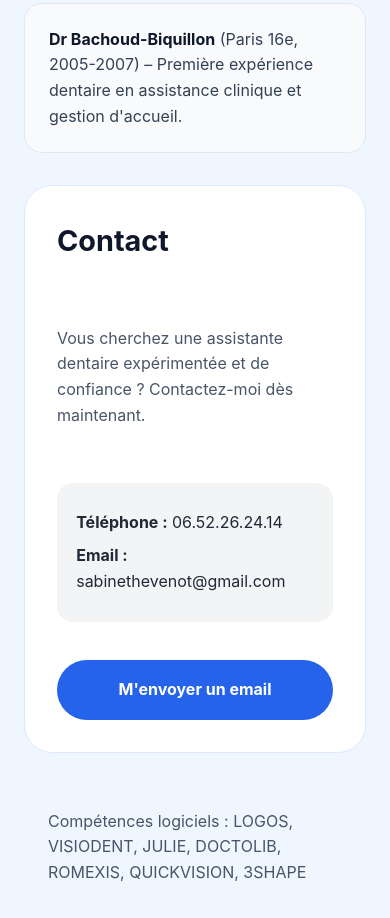
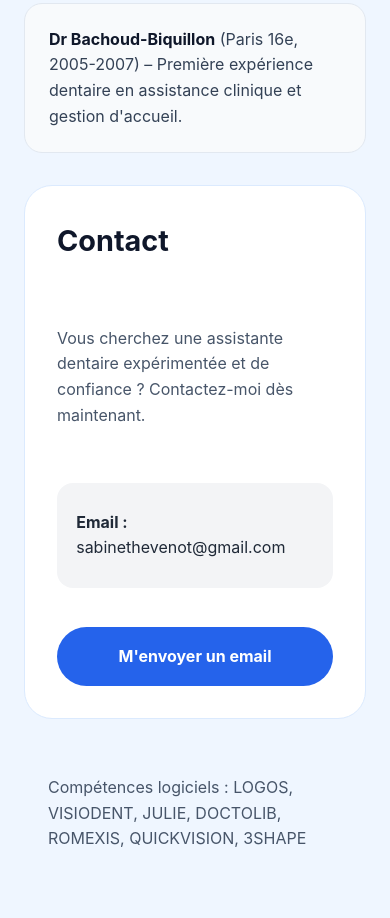
Before and after one commit to allaincedric-ctrl/sabinethevenot, a plain HTML site: page index.html in a window 390 px wide. Shown: the part 2604-3522 px from the top of the page. Drawn offline with Linux system fonts and the light colour scheme.

Commit message:
Remove phone number from contact section

```diff
--- a/index.html
+++ b/index.html
@@ -68,7 +68,6 @@
       <h2>Contact</h2>
       <p>Vous cherchez une assistante dentaire expérimentée et de confiance ? Contactez-moi dès maintenant.</p>
       <div class="contact-details">
-        <p><strong>Téléphone :</strong> 06.52.26.24.14</p>
         <p><strong>Email :</strong> sabinethevenot@gmail.com</p>
       </div>
       <button id="email-button" class="button primary">M'envoyer un email</button>
```
